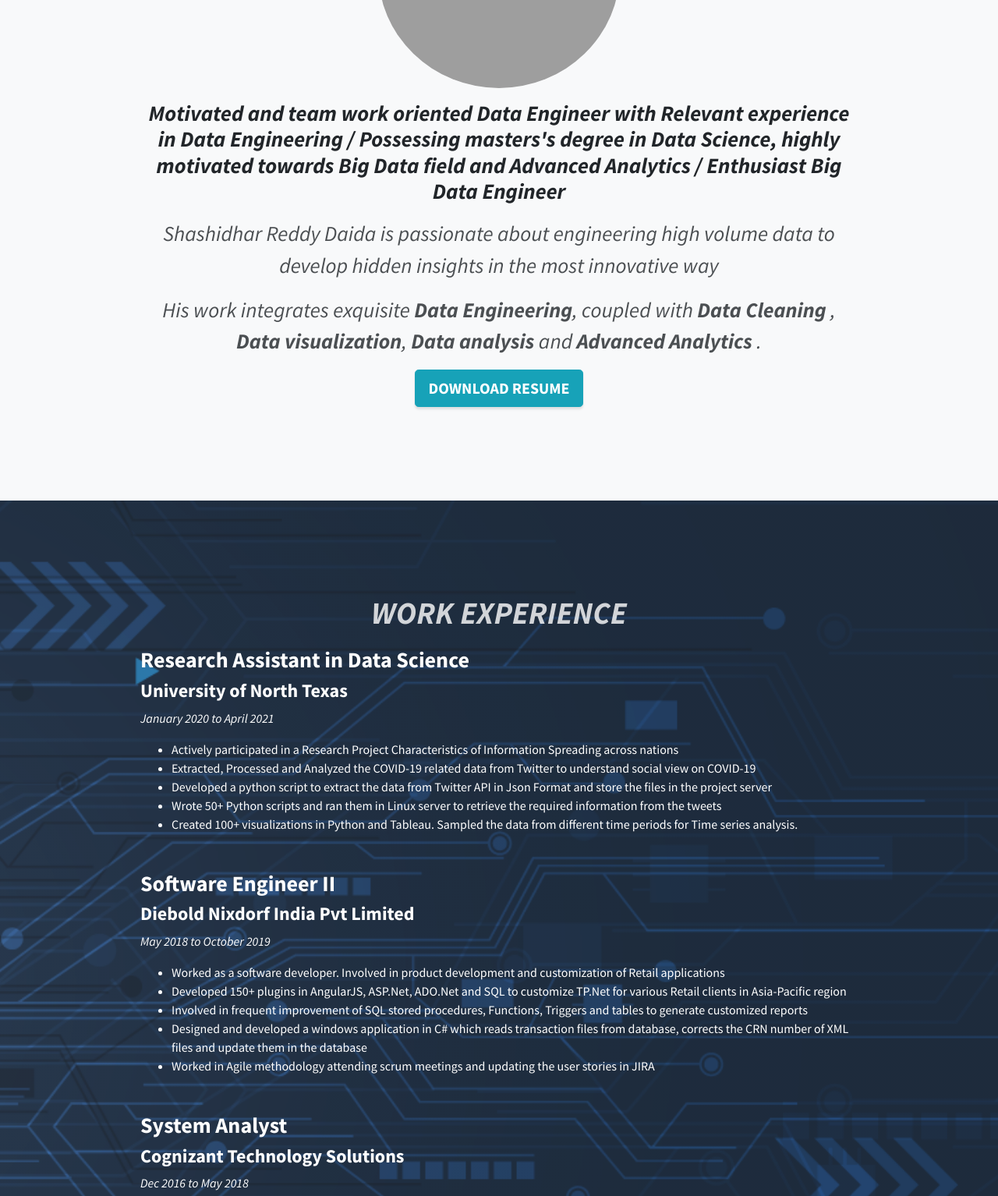
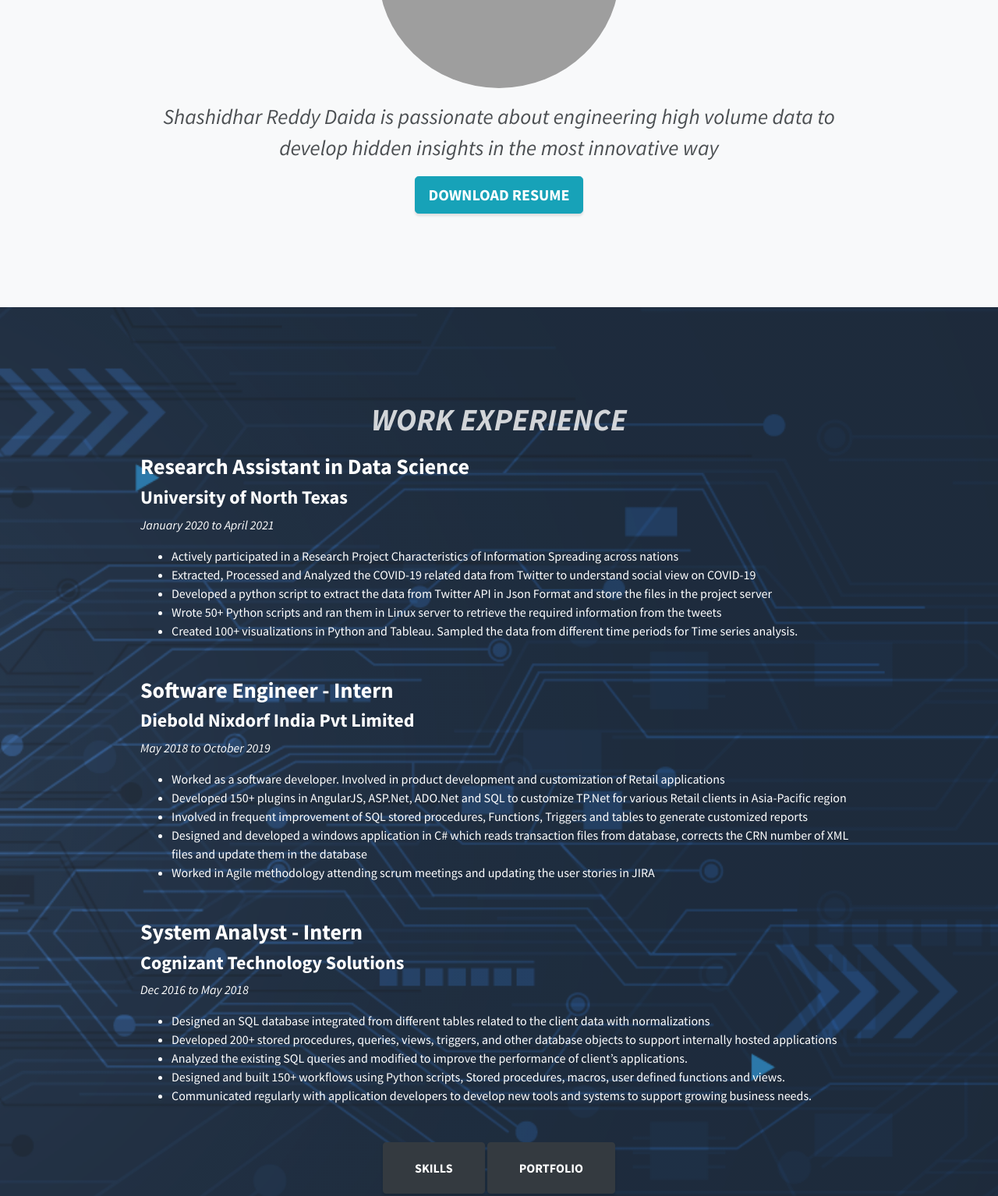
Before and after one commit to shashidhardaida/shashidhardaida.github.io, a website: page Digital-Portfolio/index.html in a window 1280 px wide. Shown: the part 1157-2691 px from the top of the page at 78% size. Drawn offline with Linux system fonts and the light colour scheme; grey boxes are pictures that could not be loaded.

Commit message:
Profile updated

```diff
--- a/Digital-Portfolio/index.html
+++ b/Digital-Portfolio/index.html
@@ -87,13 +87,10 @@
           <p></p>
           <img class="profilepic" src="img/dp1.jpg" alt="profilepic" height="300px", width="310px">
           <p></p>
-          <h3> <em>Motivated and team work oriented Data Engineer with Relevant experience in Data Engineering</b> / Possessing masters's degree in Data Science, highly motivated towards Big Data field and Advanced Analytics / Enthusiast Big Data Engineer</em> </h3>
           <p> </p>
           <p></p>
           <p></p>
           <p class="paragh"><em>Shashidhar Reddy Daida is passionate about engineering high volume data to develop hidden insights in the most innovative way</em></p>
-
-          <p class="paragh"><em>His work integrates exquisite <b>Data Engineering</b>, coupled with <b>Data Cleaning </b>, <b>Data visualization</b>, <b>Data analysis</b> and <b>Advanced Analytics</b> .</em></p>
           <!-- <p class="paragh"><em>He is thorough in exploring the big data and performing data analytics by building appropriate <b>Machine Learning</b> and <b>Deep Learning Models</b>, which can be noticed through out his work.</em></p> -->
           <a class="btn btn-info btn-lg js-scroll-trigger" href="Resume Shashidhar Reddy Daida.docx" target="_blank">DOWNLOAD RESUME</a>
         </div>
@@ -131,7 +128,7 @@
                 </p>
               </div>
 
-                <h3>Software Engineer II</h3>
+                <h3>Software Engineer - Intern</h3>
                 <h4>Diebold Nixdorf India Pvt Limited</h4>
                 <p><em>May 2018 to October 2019</em></p>
                 <p>
@@ -159,7 +156,7 @@
 
 
               <div class="sub-section">
-                <h3>System Analyst</h3>
+                <h3>System Analyst - Intern</h3>
                 <h4>Cognizant Technology Solutions</h4>
                 <p><em>Dec 2016 to May 2018</em></p>
                 <p>
```
Also changed, not shown: 3 other files.
